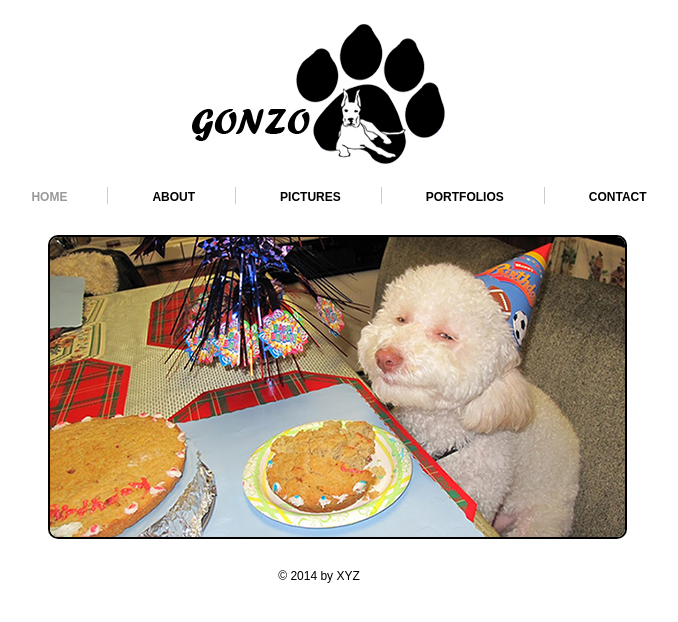
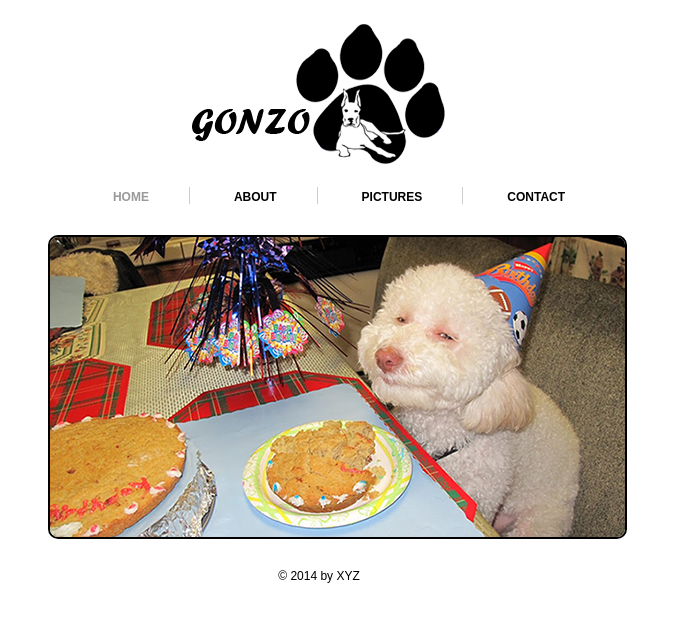
Before and after one commit to Davekeyz/dogs, a plain HTML site: page index.html in a window 1280 px wide. Shown: the whole page, without its empty margins (321-999 px from the left). Drawn offline with Linux system fonts and the light colour scheme.

Commit message:
returned project to the base

```diff
--- a/index.html
+++ b/index.html
@@ -29,7 +29,6 @@
 			<li><a class="active" href="index.html">HOME</a></li>
 			<li><a href="about.html">ABOUT</a></li>
 			<li><a href="picture.html">PICTURES</a></li>
-			<li><a href="picture.html">PORTFOLIOS</a></li>
 			<li class="bdr"><a class="pdg" href="contact.html">CONTACT</a></li>
 		</ul>
 	</div>
```
